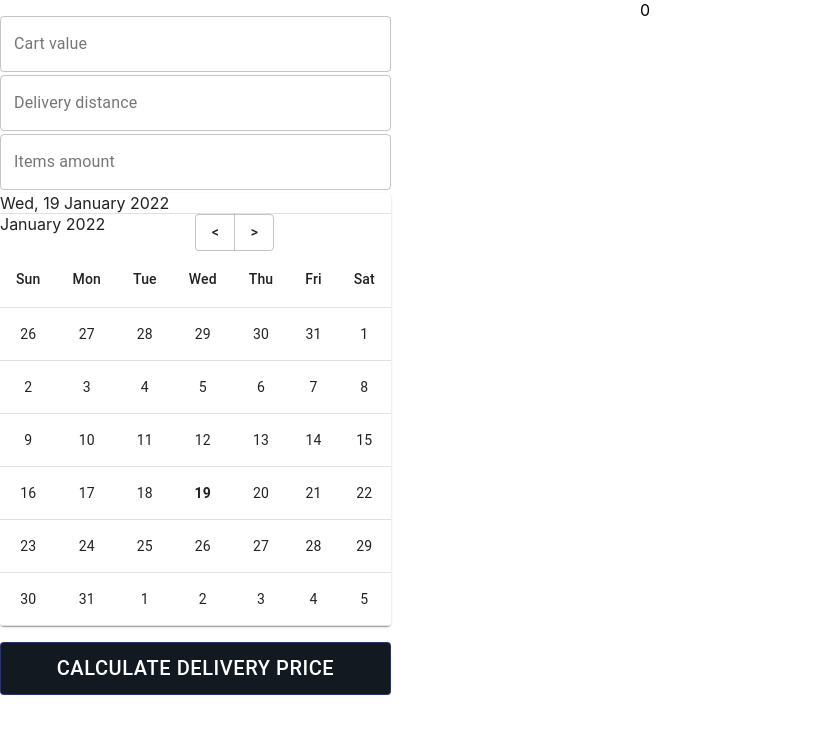
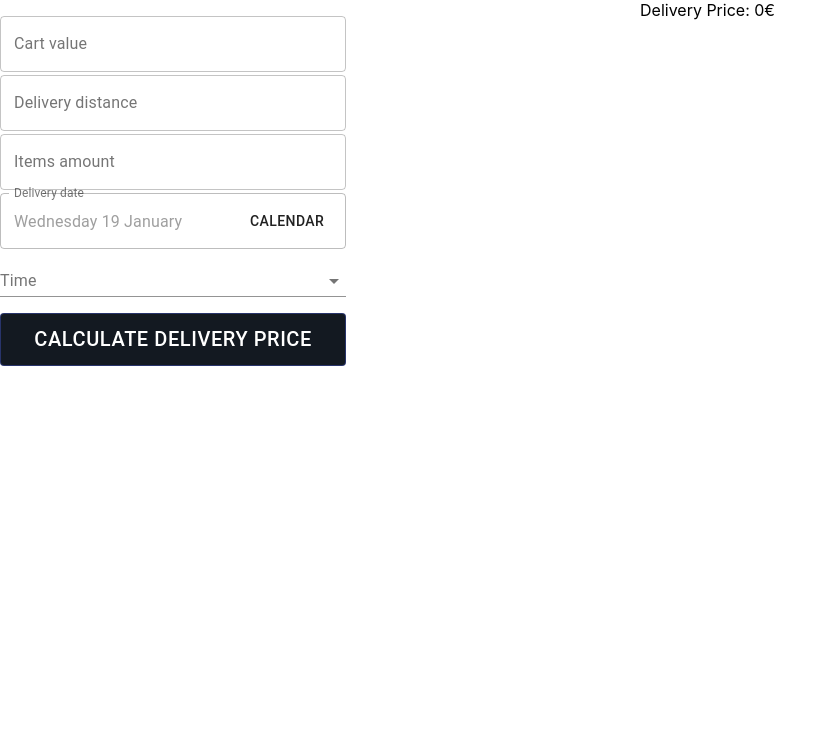
Before and after one commit to jimmytran411/delivery-calculator, a React (Create React App) app in the folder client/: page / in a window 1280 px wide. Shown: the top 734 px of the page, without its empty margins (0-837 px from the left). Built offline with nearby package versions, Linux system fonts and the light colour scheme.

Commit message:
add delivery hour dropdown

```diff
--- a/client/src/commonTypes/index.ts
+++ b/client/src/commonTypes/index.ts
@@ -1,6 +1,6 @@
 export type DayInWeek = 'Sunday' | 'Monday' | 'Tuesday' | 'Wednesday' | 'Thursday' | 'Friday' | 'Saturday';
 export type PromotionTime = {
-  day: DayInWeek;
+  day: string;
   timePeriod: number[][];
   multiplier: number;
   name: string;
--- /dev/null
+++ b/client/src/styles/calendarStyles.ts
@@ -0,0 +1,15 @@
+import { makeStyles } from '@material-ui/core';
+
+export const useCalendarStyles = makeStyles(() => ({
+  dateStyle: {
+    '&:hover': {
+      border: '1px solid black',
+      cursor: 'pointer',
+    },
+  },
+
+  todayStyle: {
+    border: '1px solid black',
+    borderRadius: 8,
+  },
+}));
--- a/client/src/views/Calculator/Components/Calendar.tsx
+++ b/client/src/views/Calculator/Components/Calendar.tsx
@@ -1,4 +1,4 @@
-import { useMemo, useState } from 'react';
+import React, { useMemo, useState } from 'react';
 import { identity } from 'lodash';
 import {
   TableContainer,
@@ -15,16 +15,19 @@ import {
 } from '@material-ui/core';
 import { v4 } from 'uuid';
 
-import { daysOfWeek, getDates, getNextMonth, getPreviousMonth, monthLong, today } from '../utils/date';
+import { daysOfWeek, daysOfWeekLong, getDates, getNextMonth, getPreviousMonth, monthLong, today } from '../utils/date';
+import { useCalendarStyles } from '../../../styles/calendarStyles';
+import { DayInWeek } from '../../../commonTypes';
 
 interface CalendarProps {
-  handleSelectDate: (date: number) => void;
+  handleSelectDate: (date: number, day: DayInWeek, month: number) => void;
 }
 
-export const Calendar: React.FC<CalendarProps> = ({ handleSelectDate }) => {
+export const Calendar: React.FC<CalendarProps> = React.forwardRef(({ handleSelectDate }, ref) => {
   const datesOfCurrentMonth = useMemo(() => getDates(identity), [getDates]);
   const [dates, setDates] = useState(datesOfCurrentMonth);
 
+  const { todayStyle, dateStyle } = useCalendarStyles();
   const { day, date, month, year } = today;
 
   const handlePreviousMonth = () => {
@@ -37,8 +40,8 @@ export const Calendar: React.FC<CalendarProps> = ({ handleSelectDate }) => {
   };
 
   return (
-    <TableContainer component={Paper}>
-      <div>{`${daysOfWeek[day]}, ${date} ${monthLong[month - 1]} ${year}`}</div>
+    <TableContainer component={Paper} innerRef={ref}>
+      <div>{`${daysOfWeekLong[day]}, ${date} ${monthLong[month - 1]} ${year}`}</div>
       <Divider />
       <Grid container justifyContent="space-between">
         <Grid item xs>
@@ -48,7 +51,7 @@ export const Calendar: React.FC<CalendarProps> = ({ handleSelectDate }) => {
         </Grid>
         <Grid item xs>
           <ButtonGroup>
-            <Button onClick={handlePreviousMonth}>{`<`}</Button>
+            <Button disabled={dates.currentMonth === month} onClick={handlePreviousMonth}>{`<`}</Button>
             <Button onClick={handleNextMonth}>{`>`}</Button>
           </ButtonGroup>
         </Grid>
@@ -67,9 +70,20 @@ export const Calendar: React.FC<CalendarProps> = ({ handleSelectDate }) => {
         <TableBody>
           {dates.dates.map((row) => (
             <TableRow key={v4()}>
-              {row.map((date) => (
-                <TableCell key={v4()} component="th" scope="row" align="center" onClick={() => handleSelectDate(date)}>
-                  {date === today.date ? <b>{date}</b> : date}
+              {row.map((date, index) => (
+                <TableCell
+                  key={v4()}
+                  component="th"
+                  scope="row"
+                  align="center"
+                  className={
+                    date === today.date && dates.currentMonth === today.month && dates.currentYear === today.year
+                      ? `${todayStyle} ${dateStyle}`
+                      : dateStyle
+                  }
+                  onClick={() => handleSelectDate(date, daysOfWeekLong[index], dates.currentMonth)}
+                >
+                  {date === today.date && dates.currentMonth === today.month ? <b>{date}</b> : date}
                 </TableCell>
               ))}
             </TableRow>
@@ -78,4 +92,4 @@ export const Calendar: React.FC<CalendarProps> = ({ handleSelectDate }) => {
       </Table>
     </TableContainer>
   );
-};
+});
--- /dev/null
+++ b/client/src/views/Calculator/Components/CalendarMenu.tsx
@@ -0,0 +1,44 @@
+import React from 'react';
+import { Menu, Button } from '@material-ui/core';
+import { Calendar } from './Calendar';
+
+export function CalendarMenu({ handleSelectDate }: any) {
+  const [anchorEl, setAnchorEl] = React.useState<null | HTMLElement>(null);
+  const open = Boolean(anchorEl);
+  const handleClick = (event: React.MouseEvent<HTMLButtonElement>) => {
+    setAnchorEl(event.currentTarget);
+  };
+  const handleClose = () => {
+    setAnchorEl(null);
+  };
+
+  return (
+    <div>
+      <Button
+        id="calendar-btn"
+        aria-controls={open ? 'calendar' : undefined}
+        aria-haspopup="true"
+        aria-expanded={open ? 'true' : undefined}
+        onClick={handleClick}
+      >
+        Calendar
+      </Button>
+      <Menu
+        id="calendar"
+        anchorEl={anchorEl}
+        open={open}
+        onClose={handleClose}
+        MenuListProps={{
+          'aria-labelledby': 'calendar-btn',
+        }}
+      >
+        <Calendar
+          handleSelectDate={(...args) => {
+            handleClose();
+            handleSelectDate(...args);
+          }}
+        />
+      </Menu>
+    </div>
+  );
+}
--- /dev/null
+++ b/client/src/views/Calculator/Components/DeliveryHours.tsx
@@ -0,0 +1,34 @@
+import React from 'react';
+import { Box, FormControl, InputLabel, Select, MenuItem } from '@material-ui/core';
+import { v4 } from 'uuid';
+
+import { deliveryHours } from '../utils/date';
+
+interface DeliveryHoursProps {
+  handleSelectTime: (hour: string) => void;
+}
+
+export function DeliveryHours({ handleSelectTime }: DeliveryHoursProps) {
+  const [hour, setHour] = React.useState('');
+
+  const handleChange = (event: any) => {
+    setHour(event.target.value);
+    handleSelectTime(event.target.value);
+  };
+
+  return (
+    <Box sx={{ minWidth: 120 }}>
+      <FormControl fullWidth>
+        <InputLabel>Time</InputLabel>
+        <Select value={hour} label="Delivery Hours" onChange={handleChange}>
+          <MenuItem value="now">Now</MenuItem>
+          {deliveryHours.map((hour) => (
+            <MenuItem key={v4()} value={hour}>
+              {hour}
+            </MenuItem>
+          ))}
+        </Select>
+      </FormControl>
+    </Box>
+  );
+}
--- a/client/src/views/Calculator/index.tsx
+++ b/client/src/views/Calculator/index.tsx
@@ -1,19 +1,26 @@
 import React, { useCallback, useState } from 'react';
-import { Button, Grid } from '@material-ui/core';
+import { Button, FormControl, Grid, InputAdornment, InputLabel, OutlinedInput } from '@material-ui/core';
 import _ from 'lodash';
 
 import { InputField } from './Components/InputField';
 import { useFormStyles } from '../../styles/formStyles';
-import { calculateDeliveryFee } from './utils/calculateFn';
-import { Calendar } from './Components/Calendar';
-import { today } from './utils/date';
+import { calculateDeliveryFee, calculateMultiplier, maximumDeliveryFee, promotionDate } from './utils/calculateFn';
+import { daysOfWeekLong, monthLong, today } from './utils/date';
+import { CalendarMenu } from './Components/CalendarMenu';
+import { DeliveryHours } from './Components/DeliveryHours';
+import { DayInWeek } from '../../commonTypes';
 
 export const Calculator = () => {
   const [inputFields, setInputFields] = useState({
     cartValue: 0,
     deliveryDistance: 0,
     amountOfItems: 1,
-    day: today.day,
+    day: {
+      date: today.date,
+      day: daysOfWeekLong[today.day],
+      month: today.month,
+      hour: today.hour,
+    },
   });
   const [errors, setErrors] = useState({ cartValue: '', deliveryDistance: '', amountOfItems: '' });
   const [deliveryPrice, setDeliveryPrice] = useState(0);
@@ -23,9 +30,10 @@ export const Calculator = () => {
   const handleSubmit = (e: React.SyntheticEvent) => {
     e.preventDefault();
 
-    const { cartValue, deliveryDistance, amountOfItems } = inputFields;
-    const deliveryFee = calculateDeliveryFee(cartValue, deliveryDistance, amountOfItems);
-    setDeliveryPrice(deliveryFee);
+    const { cartValue, deliveryDistance, amountOfItems, day } = inputFields;
+    let deliveryFee = calculateDeliveryFee(cartValue, deliveryDistance, amountOfItems);
+    deliveryFee *= calculateMultiplier(day.day, day.hour, promotionDate);
+    setDeliveryPrice(deliveryFee >= maximumDeliveryFee ? maximumDeliveryFee : deliveryFee.toFixed(2));
   };
 
   const handleInput = useCallback(
@@ -40,8 +48,14 @@ export const Calculator = () => {
     []
   );
 
-  const handleSelectDate = (date: number) => {
-    setInputFields((prev) => ({ ...prev, day: date }));
+  const handleSelectDate = (date: number, day: DayInWeek, month: number) => {
+    setInputFields((prev) => ({ ...prev, day: { ...prev.day, date, day, month } }));
+  };
+
+  const handleSelectTime = (time: string) => {
+    time === 'now'
+      ? setInputFields((prev) => ({ ...prev, day: { ...prev.day, hour: today.hour } }))
+      : setInputFields((prev) => ({ ...prev, day: { ...prev.day, hour: +time.split(':')[0] } }));
   };
 
   return (
@@ -67,7 +81,24 @@ export const Calculator = () => {
             handleInput={(input) => handleInput(input, 'amountOfItems')}
           />
 
-          <Calendar handleSelectDate={handleSelectDate} />
+          <FormControl variant="outlined">
+            <InputLabel htmlFor="date">{_.capitalize('delivery date')}</InputLabel>
+            <OutlinedInput
+              id="date"
+              type="text"
+              required={true}
+              label="date"
+              disabled
+              endAdornment={
+                <InputAdornment position="end">
+                  <CalendarMenu handleSelectDate={handleSelectDate} />
+                </InputAdornment>
+              }
+              value={`${inputFields.day.day} ${inputFields.day.date} ${monthLong[inputFields.day.month - 1]}`}
+            />
+          </FormControl>
+
+          <DeliveryHours handleSelectTime={handleSelectTime} />
 
           <Button className={submitBtn} variant="outlined" color="primary" type="submit">
             Calculate Delivery Price
@@ -75,7 +106,7 @@ export const Calculator = () => {
         </form>
       </Grid>
       <Grid item xs>
-        {deliveryPrice}
+        Delivery Price: {deliveryPrice}€
       </Grid>
     </Grid>
   );
--- a/client/src/views/Calculator/utils/calculateFn.ts
+++ b/client/src/views/Calculator/utils/calculateFn.ts
@@ -1,5 +1,6 @@
 import { memoize } from 'lodash';
-import { DayInWeek, PromotionTime } from '../../../commonTypes';
+import { PromotionTime } from '../../../commonTypes';
+import { daysOfWeek } from './date';
 
 const baseCartValue = 10;
 const baseDistanceValue = {
@@ -8,7 +9,7 @@ const baseDistanceValue = {
   additionalDistanceBase: 500,
   additionalDistanceCharge: 1,
 };
-const promotionDate = [
+const promotionDate: PromotionTime[] = [
   {
     day: 'Friday',
     timePeriod: [[15, 21]],
@@ -44,7 +45,7 @@ const calculateDistanceFee = memoize((distance: number) => {
         Math.ceil((distance - initialDistance) / additionalDistanceBase) * additionalDistanceCharge;
 });
 
-const calculateMultiplier = (day: DayInWeek, hour: number, promotionDate: PromotionTime[]) => {
+const calculateMultiplier = (day: typeof daysOfWeek[number], hour: number, promotionDate: PromotionTime[]) => {
   const promotions = promotionDate.filter(
     ({ day: promotionDay, timePeriod }) =>
       day === promotionDay && timePeriod.some((period) => hour >= period[0] && hour <= period[1])
--- a/client/src/views/Calculator/utils/date.ts
+++ b/client/src/views/Calculator/utils/date.ts
@@ -1,4 +1,5 @@
 import { chunk } from 'lodash';
+import { DayInWeek } from '../../../commonTypes';
 
 interface CurrentDate {
   currentMonth: number;
@@ -14,6 +15,7 @@ const deliveryHours = Array.from(
   (e, i) => `${i + 10 >= 24 ? i + 10 - 24 : i + 10}:00 - ${i + 11 >= 24 ? i + 11 - 24 : i + 11}:00`
 );
 const daysOfWeek = ['Sun', 'Mon', 'Tue', 'Wed', 'Thu', 'Fri', 'Sat'];
+const daysOfWeekLong: DayInWeek[] = ['Sunday', 'Monday', 'Tuesday', 'Wednesday', 'Thursday', 'Friday', 'Saturday'];
 const monthLong = [
   'January',
   'February',
@@ -36,6 +38,7 @@ const today = {
   month: currentDay.getMonth() + 1,
   year: currentDay.getFullYear(),
   day: currentDay.getDay(),
+  hour: currentDay.getHours(),
 };
 
 const isLeapYear = (year: number) => year % 4 === 0;
@@ -130,4 +133,14 @@ const getPreviousMonth = (current: CurrentDate): CurrentDate => {
 
 const getDates = getNewDate();
 
-export { deliveryHours, monthLong, monthShort, daysOfWeek, getDates, getNextMonth, getPreviousMonth, today };
+export {
+  deliveryHours,
+  monthLong,
+  monthShort,
+  daysOfWeek,
+  getDates,
+  getNextMonth,
+  getPreviousMonth,
+  today,
+  daysOfWeekLong,
+};
```
